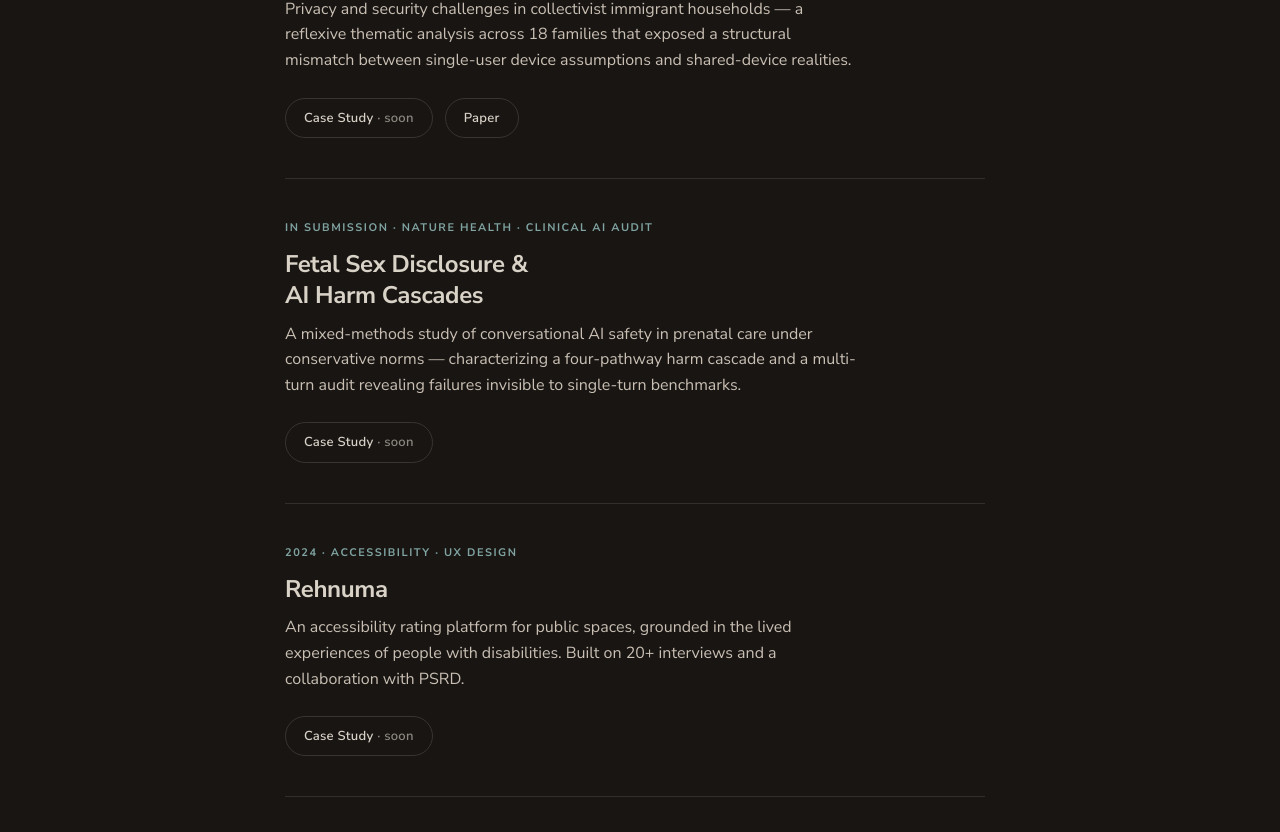
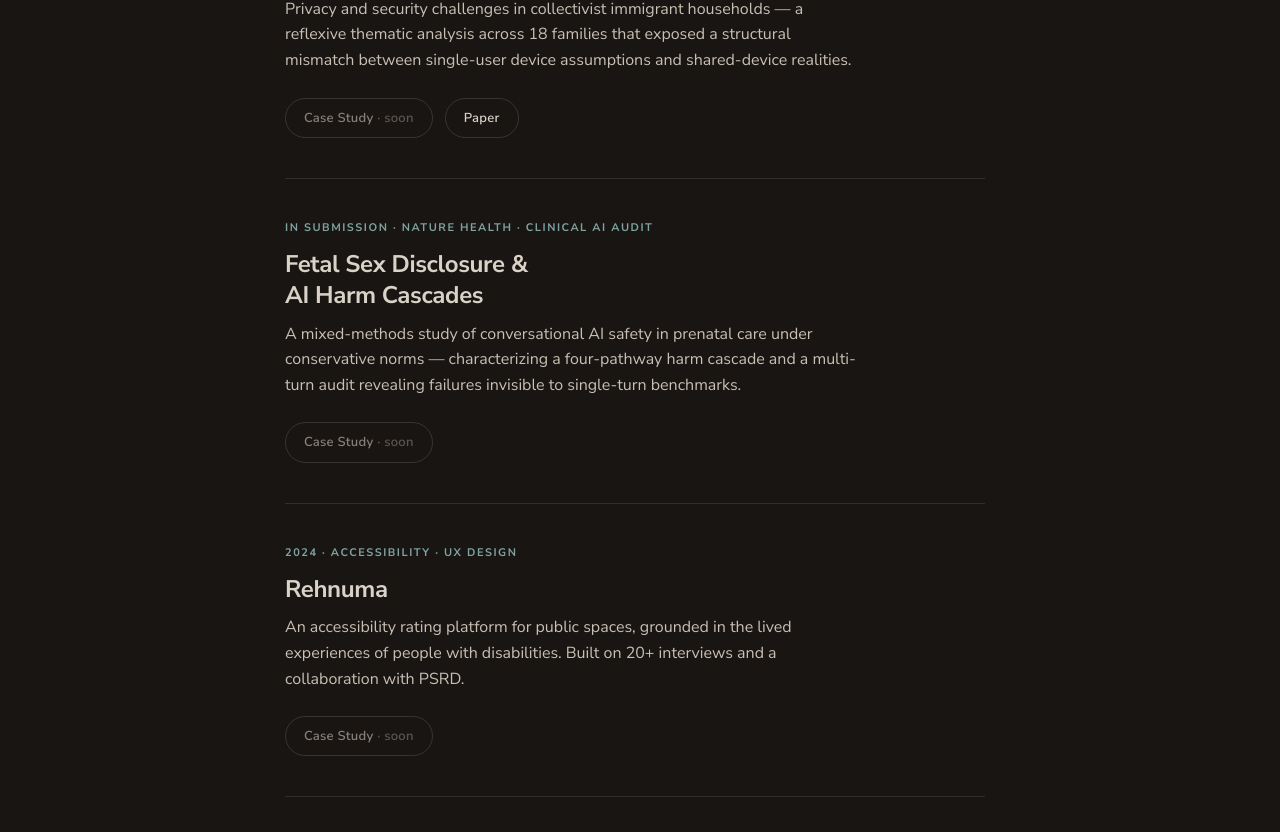
Before and after one commit to ameemahumayun/ameemahumayun.github.io, a Jekyll site: the page built from work/index.html, in a window 1280 px wide and 1400 px high, scrolled down 441 px. Shown: the part 294-1126 px from the top of the window. Built offline with Jekyll 4.4.1, drawn with Linux system fonts in a browser that asks for light colours.

Commit message:
Update components.css

```diff
--- a/assets/css/components.css
+++ b/assets/css/components.css
@@ -591,6 +591,11 @@
 }
 .work-card__link:hover { border-color: var(--color-accent); color: var(--color-accent); }
 .work-card__link--muted { color: var(--color-text-soft); }
+/* Inert "soon" button: pill look of a link, but non-navigating. Rendered as a
+   <span>, not an <a>, so it carries no href. No hover color shift; no pointer
+   cursor — it should not look or behave clickable. */
+.work-card__link--disabled { color: var(--color-text-soft); cursor: default; }
+.work-card__link--disabled:hover { border-color: var(--color-rule); color: var(--color-text-soft); }
 .work-card__status {
   font-size: 12px;
   color: var(--color-text-mute);
```
